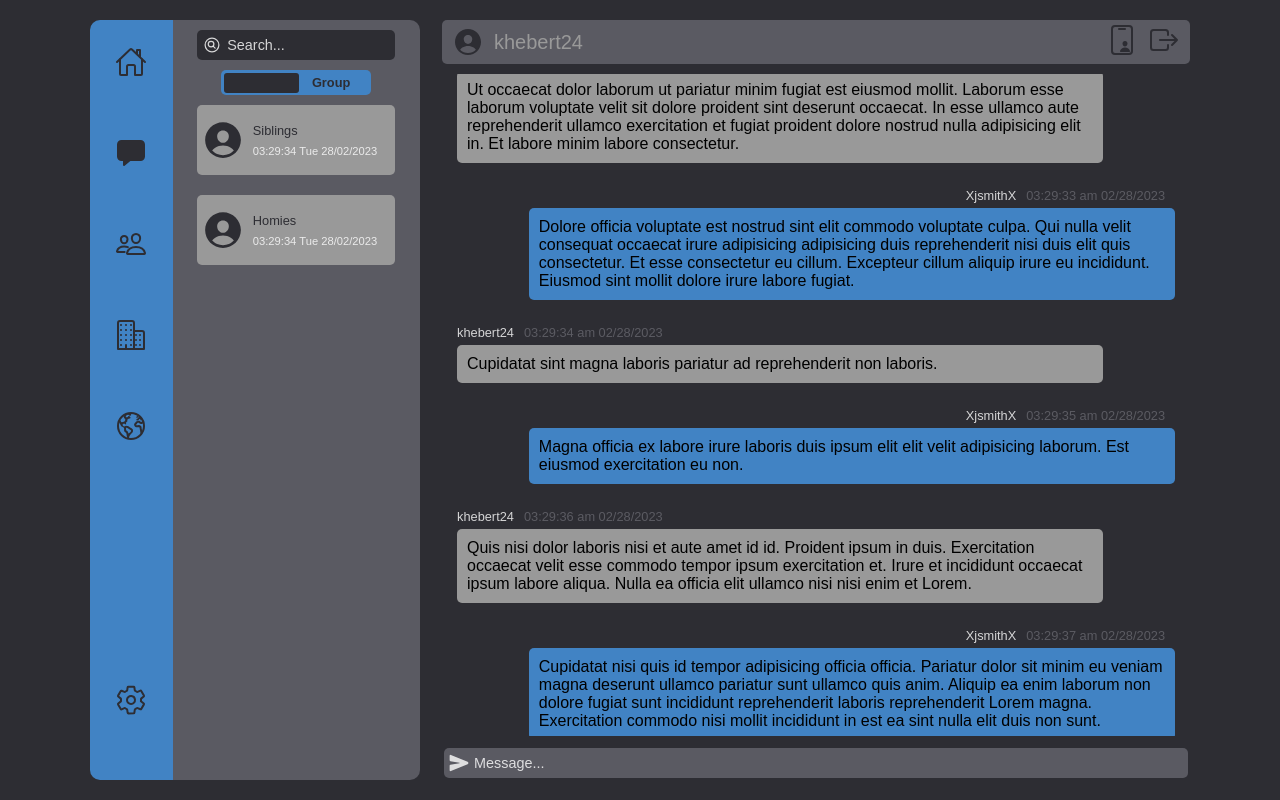
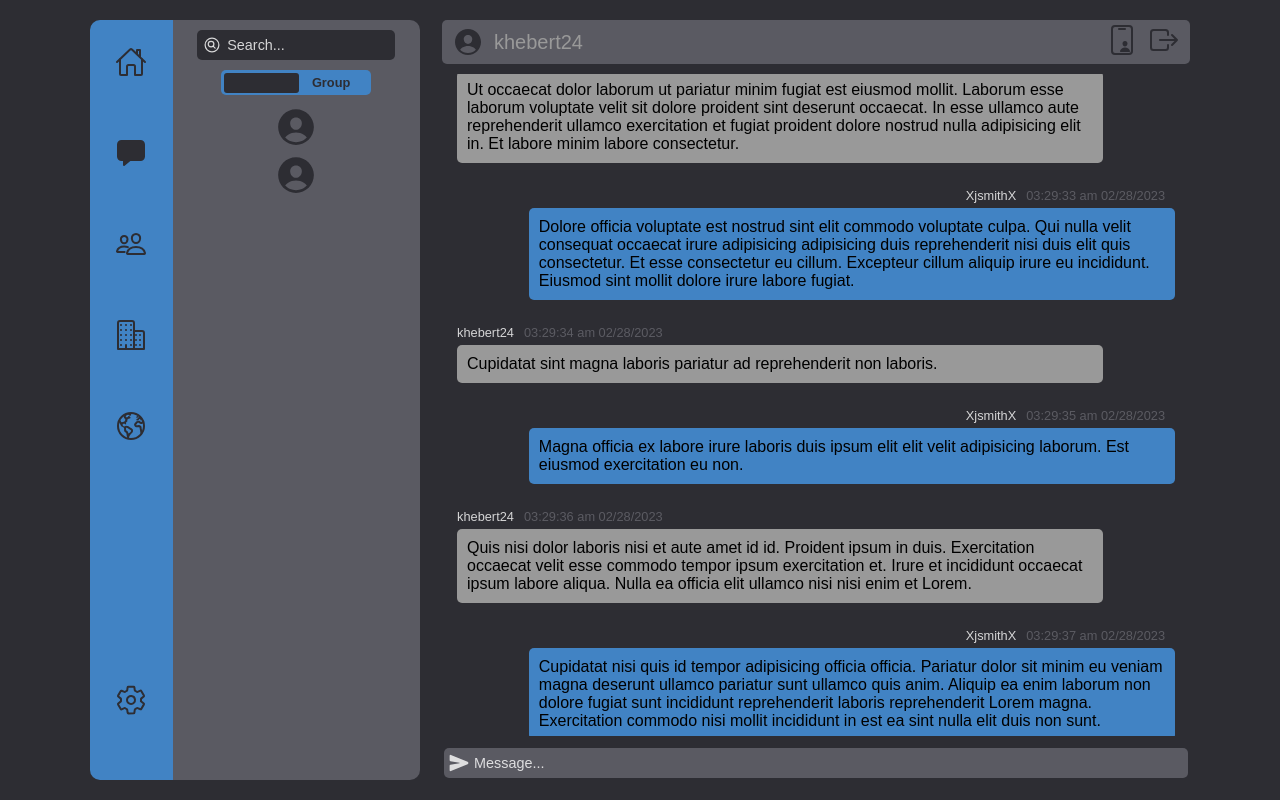
Before and after one commit to kraig-hebert/chat, a React (Create React App) app in the folder client/: page / in a window 1280 px wide. Both pictures are taken after a click on the element 330 px from the left and 82 px from the top of the page. Built offline with nearby package versions, Linux system fonts and the light colour scheme.

Commit message:
split up card into solo and group.....need to rename the solo card and update the logic on group to display members

```diff
--- a/client/src/components/sideMenu/menuOptions/directMessagesOptions/DirectMessagesOptions.jsx
+++ b/client/src/components/sideMenu/menuOptions/directMessagesOptions/DirectMessagesOptions.jsx
@@ -3,7 +3,8 @@ import PropTypes from 'prop-types';
 
 import { useStyles } from './directMessagesOptionsStyles';
 import DirectMessageCard from './directMessageCard/DirectMessageCard';
-import MessageTypeSelector from './directMessageCard/messageTypeSelector/MessageTypeSelector';
+import GroupCard from './groupCard/GroupCard';
+import MessageTypeSelector from './messageTypeSelector/MessageTypeSelector';
 
 //import dummyData for cards
 import { users, groups } from '../../../../data/dummyData';
@@ -19,7 +20,8 @@ const DirectMessagesOptions = (props) => {
         .filter((user) => user.startsWith(inputValue))
         .map((user, index) => {
           const data = {
-            user: user,
+            type: 'solo',
+            user,
             date: new Date(),
           };
           return <DirectMessageCard cardData={data} key={index} />;
@@ -29,10 +31,11 @@ const DirectMessagesOptions = (props) => {
         .filter((group) => group.title.startsWith(inputValue))
         .map((group, index) => {
           const data = {
-            user: group.title,
+            type: 'group',
+            group,
             date: new Date(),
           };
-          return <DirectMessageCard cardData={data} key={index} />;
+          return <GroupCard cardData={data} key={index} />;
         });
     }
   };
--- /dev/null
+++ b/client/src/components/sideMenu/menuOptions/directMessagesOptions/groupCard/GroupCard.jsx
@@ -0,0 +1,43 @@
+import React from 'react';
+import { useDispatch, useSelector } from 'react-redux';
+import PropTypes from 'prop-types';
+import { IoPersonCircle } from 'react-icons/io5';
+
+import {
+  directMessageThreadSelected,
+  selectActiveDirectMessageThread,
+} from '../../../../../reducers/appSettings';
+
+import { useStyles } from './groupCardStyles';
+
+const GroupCard = (props) => {
+  const { cardData } = props;
+  const dispatch = useDispatch();
+  const activeDirectMessageThread = useSelector(
+    selectActiveDirectMessageThread
+  );
+  const classes = useStyles();
+
+  const handleCardClick = () =>
+    dispatch(directMessageThreadSelected(cardData.group.title));
+
+  return (
+    <div
+      className={
+        cardData.group.title === activeDirectMessageThread
+          ? classes.activeDirectMessageCard
+          : classes.directMessageCard
+      }
+      onClick={handleCardClick}
+    >
+      <IoPersonCircle className={classes.icon} />
+      {/* <MessageInfo cardData={cardData} /> */}
+    </div>
+  );
+};
+
+GroupCard.propTypes = {
+  cardData: PropTypes.object,
+};
+
+export default GroupCard;
--- /dev/null
+++ b/client/src/components/sideMenu/menuOptions/directMessagesOptions/groupCard/groupCardStyles.js
@@ -0,0 +1,23 @@
+import { createUseStyles } from 'react-jss';
+
+export const useStyles = createUseStyles((theme) => ({
+  groupCard: {
+    display: 'flex',
+    justifyContent: 'space-around',
+    alignItems: 'center',
+    width: '80%',
+    height: '70px',
+    marginBottom: '20px',
+    backgroundColor: theme.tertiary.main,
+    borderRadius: '5px',
+    cursor: 'pointer',
+  },
+  activeDirectMessageCard: {
+    extend: 'directMessageCard',
+    backgroundColor: theme.blue.main,
+  },
+  icon: {
+    color: theme.mainBG.main,
+    fontSize: '2.75rem',
+  },
+}));
```
Also changed, not shown: client/src/components/sideMenu/menuOptions/directMessagesOptions/messageTypeSelector/MessageTypeSelector.jsx (renamed from client/src/components/sideMenu/menuOptions/directMessagesOptions/directMessageCard/messageTypeSelector/MessageTypeSelector.jsx), client/src/components/sideMenu/menuOptions/directMessagesOptions/messageTypeSelector/messageTypeSelectorStyles.js (renamed from client/src/components/sideMenu/menuOptions/directMessagesOptions/directMessageCard/messageTypeSelector/messageTypeSelectorStyles.js).
